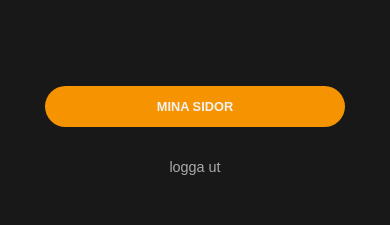
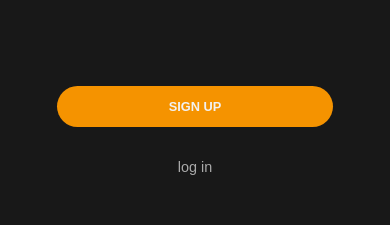
Before and after one commit to CodicEducation/CodicEdu-Website-vue, a Vue app: page / in a window 390 px wide. Both pictures are taken after a click on the picture 341 px from the left and 32 px from the top of the page. Shown: the part 581-806 px from the top of the page. Built offline with nearby package versions, Linux system fonts and the light colour scheme; no server answers; the database is empty.

Commit message:
Update MobileMenu.vue

```diff
--- a/src/components/Navigation/MobileMenu.vue
+++ b/src/components/Navigation/MobileMenu.vue
@@ -22,9 +22,18 @@
         </li>
       </ul>
 
-      <section class="buttons">
+      <section class="buttons" v-if="uid">
         <button class="cta" @click="navToProfile">mina sidor</button>
         <button class="ghost" @click="logout">logga ut</button>
+      </section>
+
+      <section class="buttons" v-if="!uid">
+        <button class="cta" @click="() => this.$router.push('/signup')">
+          sign up
+        </button>
+        <button class="ghost" @click="() => this.$router.push('/login')">
+          log in
+        </button>
       </section>
     </div>
   </transition>
@@ -41,6 +50,11 @@ export default {
     },
     logout: function() {
       this.$store.dispatch("logout")
+    },
+  },
+  computed: {
+    uid() {
+      return this.$store.state.uid
     },
   },
 }
```
